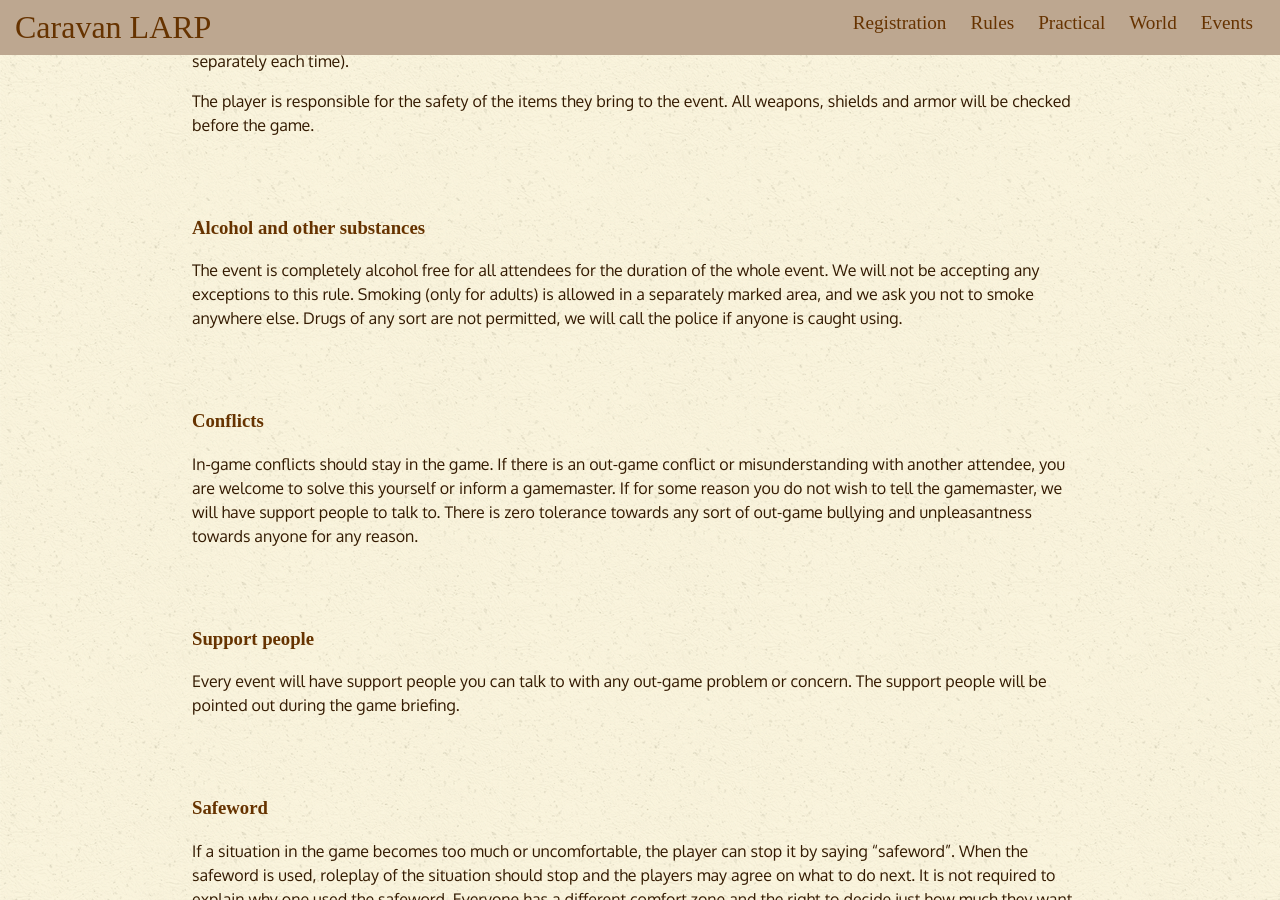
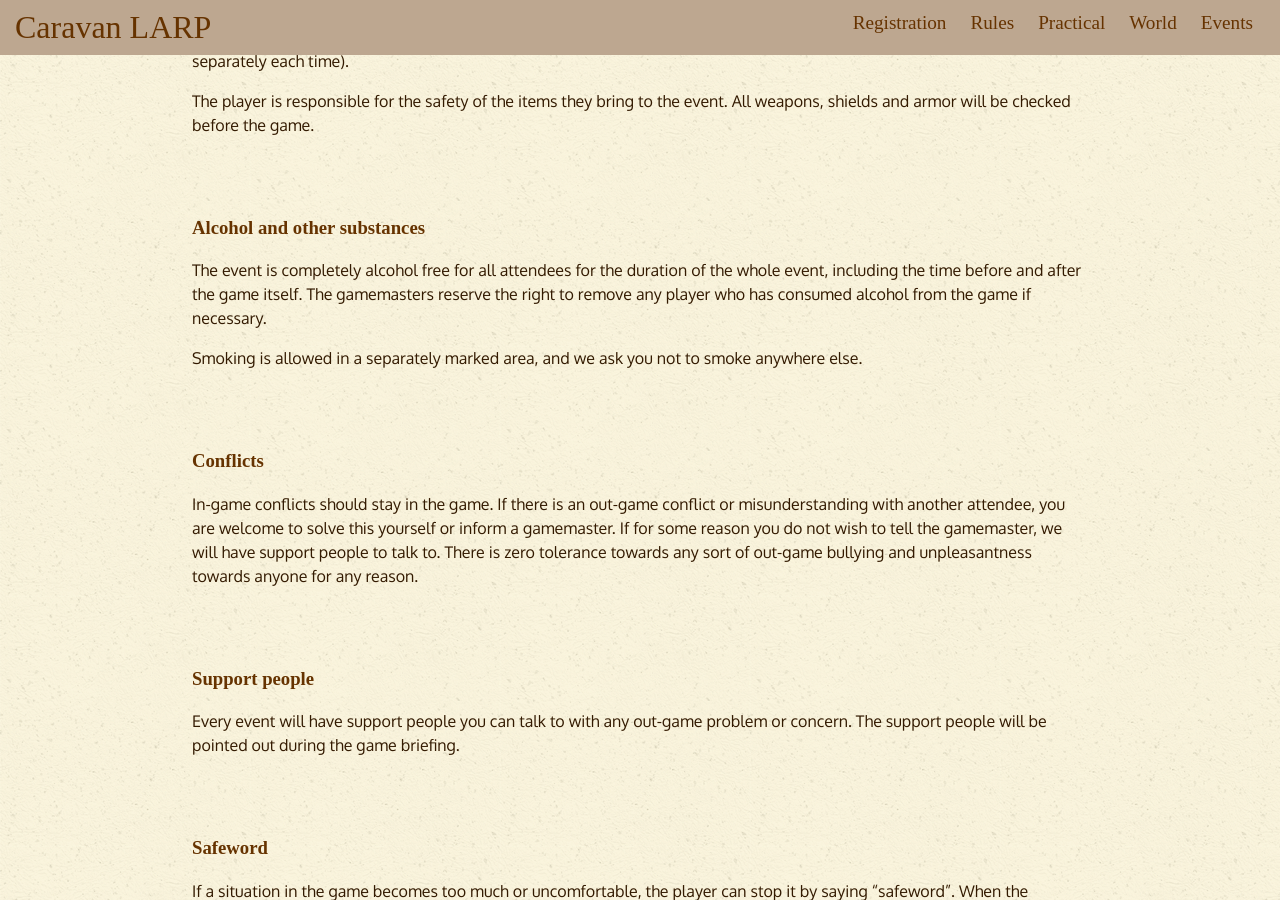
Before and after one commit to karavanlarp/karavanlarp.github.io, a Jekyll site: the page built from eng/useful/mainrules.md, in a window 1280 px wide and 900 px high, scrolled down 1154 px. Built offline with Jekyll 4.4.1, drawn with Linux system fonts in a browser that asks for light colours; some web fonts are replaced.

Commit message:
alkoreeglite sõnastus pehmemaks

```diff
--- a/eng/useful/mainrules.md
+++ b/eng/useful/mainrules.md
@@ -32,7 +32,9 @@ The player is responsible for the safety of the items they bring to the event. A
 
 ### Alcohol and other substances
 
-The event is completely alcohol free for all attendees for the duration of the whole event. We will not be accepting any exceptions to this rule. Smoking (only for adults) is allowed in a separately marked area, and we ask you not to smoke anywhere else. Drugs of any sort are not permitted, we will call the police if anyone is caught using.
+The event is completely alcohol free for all attendees for the duration of the whole event, including the time before and after the game itself. The gamemasters reserve the right to remove any player who has consumed alcohol from the game if necessary.
+
+Smoking is allowed in a separately marked area, and we ask you not to smoke anywhere else.
 
 ### Conflicts
 
```
